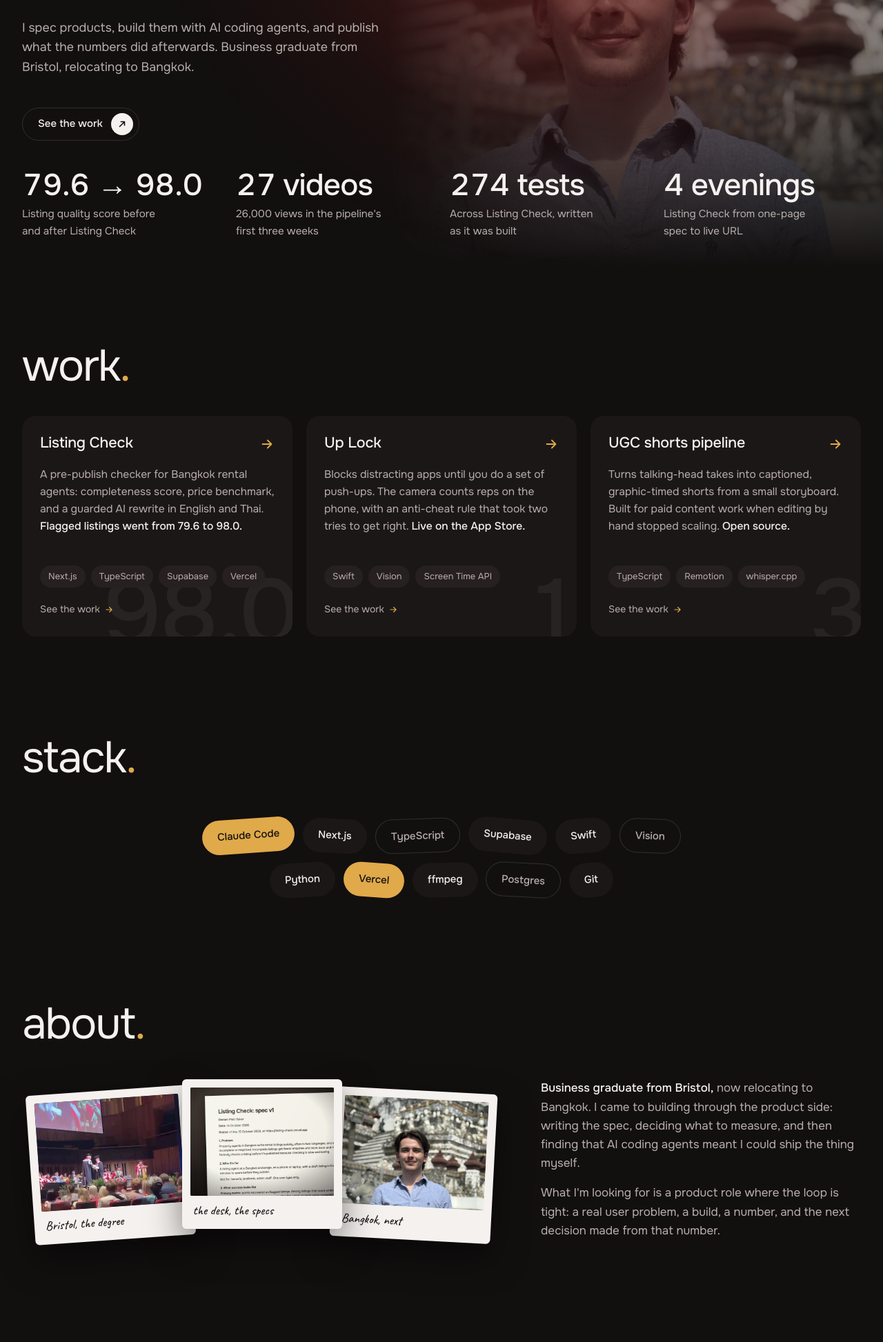
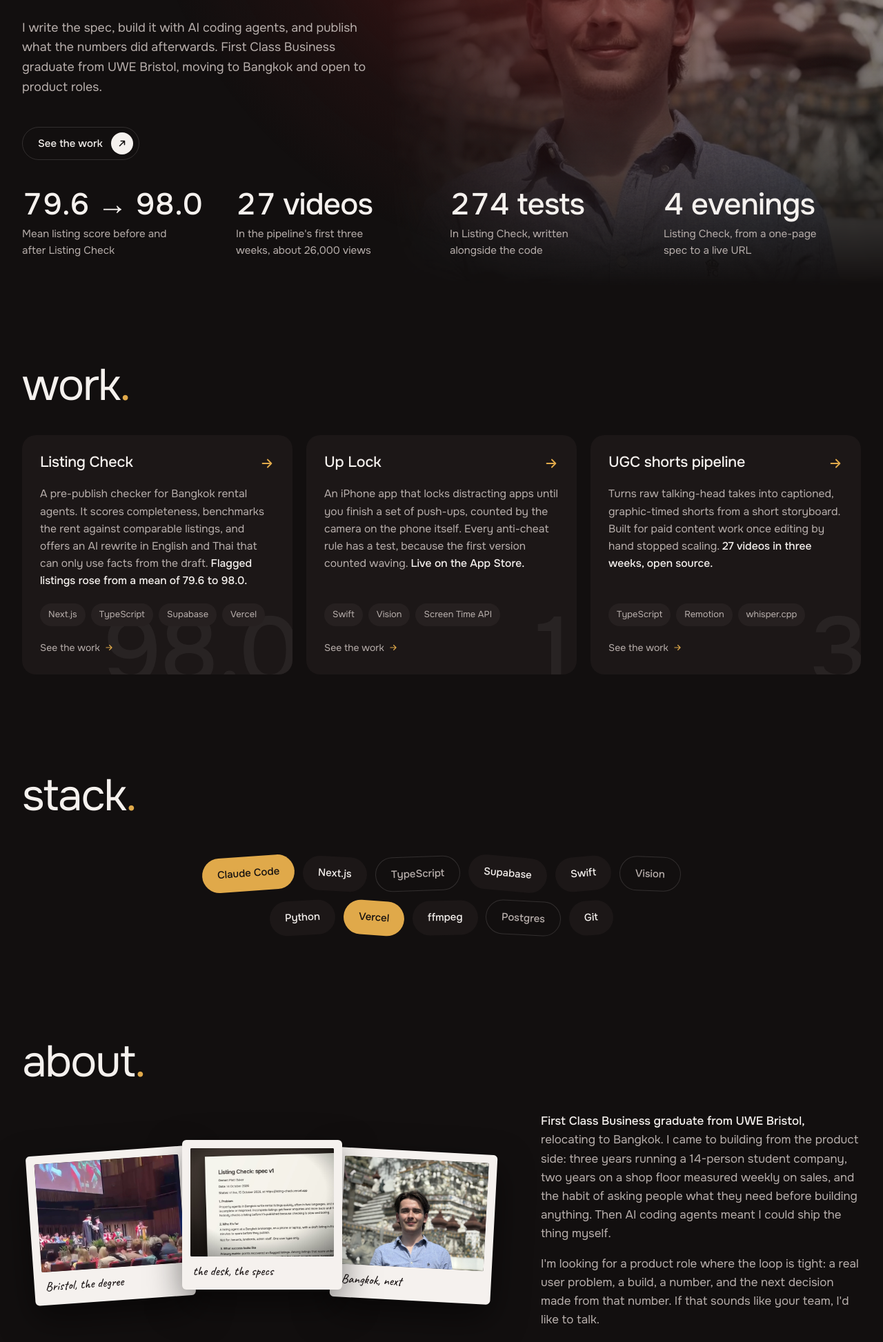
Before and after one commit to mattpbakerdev-oss/mattpbaker.dev, a plain HTML site: page index.html in a window 1280 px wide. Shown: the part 419-2365 px from the top of the page at 69% size. Drawn offline with Linux system fonts and the light colour scheme; grey boxes are pictures that could not be loaded.

Commit message:
Home copy: tighter, more concrete, with a clear ask for product roles
Co-Authored-By: Claude Fable 5.1 <noreply@anthropic.com>

```diff
--- a/index.html
+++ b/index.html
@@ -4,9 +4,9 @@
 <meta charset="utf-8">
 <meta name="viewport" content="width=device-width,initial-scale=1,viewport-fit=cover">
 <title>Matt Baker</title>
-<meta name="description" content="Matt Baker: product builder. I spec products, build them with AI coding agents, and publish what the numbers did afterwards.">
+<meta name="description" content="Matt Baker, product builder. I write the spec, build it with AI coding agents, and publish what the numbers did afterwards: Listing Check, Up Lock and a video pipeline. Relocating to Bangkok.">
 <meta property="og:title" content="Matt Baker">
-<meta property="og:description" content="Product builder. I spec products, build them with AI coding agents, and publish what the numbers did afterwards.">
+<meta property="og:description" content="Product builder. I write the spec, build it with AI coding agents, and publish what the numbers did afterwards. Relocating to Bangkok.">
 <meta name="theme-color" content="#120F0F">
 <link rel="icon" href="/favicon.svg" type="image/svg+xml">
 <link rel="preconnect" href="https://fonts.googleapis.com">
@@ -271,17 +271,17 @@
     <div class="hero-grid">
       <div>
         <h1>Build the thing, measure what happened</h1>
-        <p class="lede">I spec products, build them with AI coding agents, and publish what the numbers did afterwards. Business graduate from Bristol, relocating to Bangkok.</p>
+        <p class="lede">I write the spec, build it with AI coding agents, and publish what the numbers did afterwards. First Class Business graduate from UWE Bristol, moving to Bangkok and open to product roles.</p>
         <a class="pill" href="#work">See the work
           <span class="disc" aria-hidden="true"><svg viewBox="0 0 16 16" fill="none" stroke="currentColor" stroke-width="1.8" stroke-linecap="round" stroke-linejoin="round"><path d="M4 12 12 4M6 4h6v6"/></svg></span>
         </a>
       </div>
     </div>
     <div class="stats" role="list">
-      <div class="stat" role="listitem"><b>79.6 → 98.0</b><span>Listing quality score before and after Listing Check</span></div>
-      <div class="stat" role="listitem"><b>27 videos</b><span>26,000 views in the pipeline's first three weeks</span></div>
-      <div class="stat" role="listitem"><b>274 tests</b><span>Across Listing Check, written as it was built</span></div>
-      <div class="stat" role="listitem"><b>4 evenings</b><span>Listing Check from one-page spec to live URL</span></div>
+      <div class="stat" role="listitem"><b>79.6 → 98.0</b><span>Mean listing score before and after Listing Check</span></div>
+      <div class="stat" role="listitem"><b>27 videos</b><span>In the pipeline's first three weeks, about 26,000 views</span></div>
+      <div class="stat" role="listitem"><b>274 tests</b><span>In Listing Check, written alongside the code</span></div>
+      <div class="stat" role="listitem"><b>4 evenings</b><span>Listing Check, from a one-page spec to a live URL</span></div>
     </div>
   </section>
 
@@ -290,21 +290,21 @@
     <div class="cards">
       <a class="card" href="/work/listing-check">
         <div class="card-head"><h3>Listing Check</h3><svg class="arrow" viewBox="0 0 24 24" fill="none" stroke="currentColor" stroke-width="2" stroke-linecap="round" stroke-linejoin="round" aria-hidden="true"><path d="M5 12h14M13 6l6 6-6 6"/></svg></div>
-        <p>A pre-publish checker for Bangkok rental agents: completeness score, price benchmark, and a guarded AI rewrite in English and Thai. <b>Flagged listings went from 79.6 to 98.0.</b></p>
+        <p>A pre-publish checker for Bangkok rental agents. It scores completeness, benchmarks the rent against comparable listings, and offers an AI rewrite in English and Thai that can only use facts from the draft. <b>Flagged listings rose from a mean of 79.6 to 98.0.</b></p>
         <div class="tags"><span>Next.js</span><span>TypeScript</span><span>Supabase</span><span>Vercel</span></div>
         <span class="more">See the work <svg viewBox="0 0 24 24" fill="none" stroke="currentColor" stroke-width="2" stroke-linecap="round" stroke-linejoin="round" aria-hidden="true"><path d="M5 12h14M13 6l6 6-6 6"/></svg></span>
         <span class="ghost" aria-hidden="true">98.0</span>
       </a>
       <a class="card" href="/work/up-lock">
         <div class="card-head"><h3>Up Lock</h3><svg class="arrow" viewBox="0 0 24 24" fill="none" stroke="currentColor" stroke-width="2" stroke-linecap="round" stroke-linejoin="round" aria-hidden="true"><path d="M5 12h14M13 6l6 6-6 6"/></svg></div>
-        <p>Blocks distracting apps until you do a set of push-ups. The camera counts reps on the phone, with an anti-cheat rule that took two tries to get right. <b>Live on the App Store.</b></p>
+        <p>An iPhone app that locks distracting apps until you finish a set of push-ups, counted by the camera on the phone itself. Every anti-cheat rule has a test, because the first version counted waving. <b>Live on the App Store.</b></p>
         <div class="tags"><span>Swift</span><span>Vision</span><span>Screen Time API</span></div>
         <span class="more">See the work <svg viewBox="0 0 24 24" fill="none" stroke="currentColor" stroke-width="2" stroke-linecap="round" stroke-linejoin="round" aria-hidden="true"><path d="M5 12h14M13 6l6 6-6 6"/></svg></span>
         <span class="ghost" aria-hidden="true">1</span>
       </a>
       <a class="card" href="/work/ugc-pipeline">
         <div class="card-head"><h3>UGC shorts pipeline</h3><svg class="arrow" viewBox="0 0 24 24" fill="none" stroke="currentColor" stroke-width="2" stroke-linecap="round" stroke-linejoin="round" aria-hidden="true"><path d="M5 12h14M13 6l6 6-6 6"/></svg></div>
-        <p>Turns talking-head takes into captioned, graphic-timed shorts from a small storyboard. Built for paid content work when editing by hand stopped scaling. <b>Open source.</b></p>
+        <p>Turns raw talking-head takes into captioned, graphic-timed shorts from a short storyboard. Built for paid content work once editing by hand stopped scaling. <b>27 videos in three weeks, open source.</b></p>
         <div class="tags"><span>TypeScript</span><span>Remotion</span><span>whisper.cpp</span></div>
         <span class="more">See the work <svg viewBox="0 0 24 24" fill="none" stroke="currentColor" stroke-width="2" stroke-linecap="round" stroke-linejoin="round" aria-hidden="true"><path d="M5 12h14M13 6l6 6-6 6"/></svg></span>
         <span class="ghost" aria-hidden="true">3</span>
@@ -359,17 +359,17 @@
         </figure>
       </div>
       <div class="about-text">
-        <p><b>Business graduate from Bristol,</b> now relocating to Bangkok. I came to building through the product side: writing the spec, deciding what to measure, and then finding that AI coding agents meant I could ship the thing myself.</p>
-        <p>What I'm looking for is a product role where the loop is tight: a real user problem, a build, a number, and the next decision made from that number.</p>
+        <p><b>First Class Business graduate from UWE Bristol,</b> relocating to Bangkok. I came to building from the product side: three years running a 14-person student company, two years on a shop floor measured weekly on sales, and the habit of asking people what they need before building anything. Then AI coding agents meant I could ship the thing myself.</p>
+        <p>I'm looking for a product role where the loop is tight: a real user problem, a build, a number, and the next decision made from that number. If that sounds like your team, I'd like to talk.</p>
       </div>
     </div>
   </section>
 
   <section class="section wrap prose" id="how">
     <h2>how I work</h2>
-    <p><b>A one-page spec first.</b> What the thing is, who it is for, and the number that will tell us whether it worked.</p>
-    <p><b>Then Claude Code builds</b> while I review each plan before it runs. I stay on the product decisions and let the agent stay on the typing.</p>
-    <p><b>Every build keeps a log</b> of what the AI got wrong and how it was fixed. The logs are in the repos, next to the code.</p>
+    <p><b>A one-page spec first.</b> What it is, who it is for, and the number that will tell us whether it worked. The spec is allowed to be wrong; the build log records where it was.</p>
+    <p><b>Then Claude Code builds,</b> and I review every plan before it runs. I stay on the product decisions, the agent stays on the typing, and nothing ships that I cannot explain.</p>
+    <p><b>Every build keeps a log</b> of what the AI got wrong and how it was fixed. The logs are public, in the repos, next to the code.</p>
   </section>
 </main>
 
```
